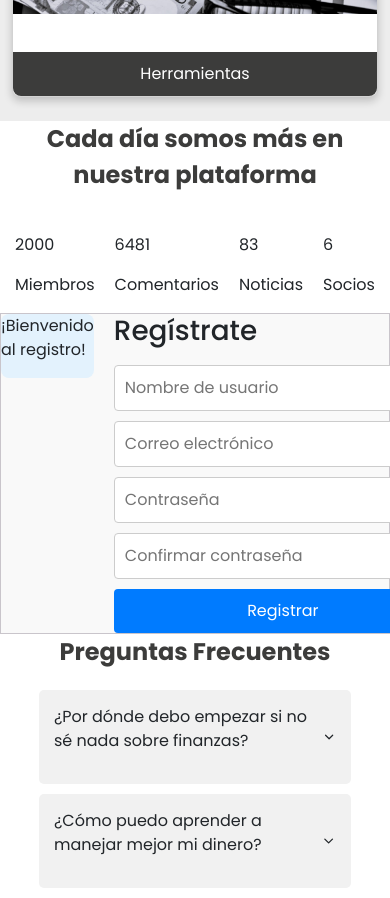
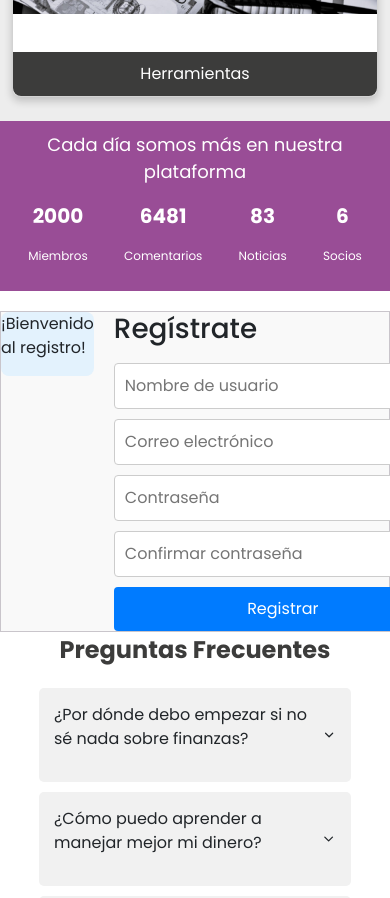
Before and after one commit to feerness/finanfem, a React (Create React App) app: page / in a window 390 px wide. Shown: the part 2160-3058 px from the top of the page. Built offline with nearby package versions, Linux system fonts and the light colour scheme.

Commit message:
finalizacion de la barra de contador

```diff
--- a/src/HomePage/barraContadores.css
+++ b/src/HomePage/barraContadores.css
@@ -0,0 +1,120 @@
+/* Estilo base para el contenedor */
+.containerB {
+    display: flex;
+    flex-direction: column; /* Alinea el título y los datos en una columna */
+    align-items: center;
+    background-color: #994d96;
+    padding: 15px; /* Ajusta el padding para hacer la barra más delgada */
+    box-sizing: border-box;
+    width: 100%;
+    overflow: hidden;
+    margin-bottom: 20px;
+  }
+
+  /* Estilo para el título */
+  .tituloB {
+    margin-bottom: 10px; /* Espacio debajo del título */
+    font-size: 20px;
+    color: #ffffff;
+    text-align: center; /* Centra el título */
+  }
+
+  /* Estilo para el contenedor de datos */
+  .Datos {
+    display: flex;
+    justify-content: space-around; /* Distribuye los elementos horizontalmente */
+    align-items: center;
+    width: 100%; /* Ocupar todo el ancho disponible */
+    flex-direction: row; /* Alinea los contadores en fila horizontalmente */
+}
+
+  /* Estilo para cada contador */
+  .contador-miembros,
+  .contador-comentarios,
+  .contador-noticias,
+  .contador-socios {
+    display: flex;
+    flex-direction: column;
+    align-items: center;
+    opacity: 0; /* Inicialmente oculto */
+    transform: translateY(20px); /* Inicialmente desplazado hacia abajo */
+    animation: appear 1s forwards; /* Aplicar animación */
+  }
+
+  /* Estilo para el contador numérico */
+  .contador-miembros p:nth-child(1),
+  .contador-comentarios p:nth-child(1),
+  .contador-noticias p:nth-child(1),
+  .contador-socios p:nth-child(1) {
+    font-size: 24px; /* Tamaño del texto del contador */
+    font-weight: bold;
+    color: #ffffff;
+  }
+
+  /* Estilo para la etiqueta del contador */
+  .contador-miembros p:nth-child(2),
+  .contador-comentarios p:nth-child(2),
+  .contador-noticias p:nth-child(2),
+  .contador-socios p:nth-child(2) {
+    font-size: 14px; /* Tamaño del texto de la etiqueta */
+    color: #ffffff;
+  }
+
+  /* Animación para hacer aparecer los contadores */
+  @keyframes appear {
+    from {
+      opacity: 0;
+      transform: translateY(20px);
+    }
+    to {
+      opacity: 1;
+      transform: translateY(0);
+    }
+  }
+
+  /* Retrasos para cada contador */
+  .contador-miembros {
+    animation-delay: 0.2s;
+  }
+
+  .contador-comentarios {
+    animation-delay: 0.4s;
+  }
+
+  .contador-noticias {
+    animation-delay: 0.6s;
+  }
+
+  .contador-socios {
+    animation-delay: 0.8s;
+  }
+
+  /* Media queries para mejor responsividad */
+  @media (max-width: 768px) {
+    .containerB {
+      padding: 10px; /* Reducir el padding en pantallas más pequeñas */
+    }
+
+    .tituloB {
+      font-size: 18px; /* Reducir el tamaño del título en pantallas más pequeñas */
+    }
+
+    .contador-miembros p:nth-child(1),
+    .contador-comentarios p:nth-child(1),
+    .contador-noticias p:nth-child(1),
+    .contador-socios p:nth-child(1) {
+      font-size: 20px; /* Reducir el tamaño del contador en pantallas más pequeñas */
+    }
+
+    .contador-miembros p:nth-child(2),
+    .contador-comentarios p:nth-child(2),
+    .contador-noticias p:nth-child(2),
+    .contador-socios p:nth-child(2) {
+      font-size: 12px; /* Reducir el tamaño de la etiqueta en pantallas más pequeñas */
+    }
+
+    .datosContainer {
+      flex-direction: column; /* En pantallas más pequeñas, apilar los contadores verticalmente */
+      align-items: center;
+    }
+  }
--- a/src/HomePage/barraContadores.js
+++ b/src/HomePage/barraContadores.js
@@ -3,10 +3,13 @@ import "./barraContadores.css";
 
 const BarraContadores = () => {
   return (
-    <div className="container">
-          <div className="titulo">
+    <div className="containerB">
+      <div className="tituloDatos">
+        <div className="tituloB">
           <p>Cada día somos más en nuestra plataforma</p>
         </div>
+      </div>
+      <div className="Datos">
         <div className="contador-miembros">
           <p>2000</p>
           <p>Miembros</p>
@@ -24,6 +27,7 @@ const BarraContadores = () => {
           <p>Socios</p>
         </div>
       </div>
+    </div>
   );
 };
 
```
Lines whose indentation alone changed are shown as unchanged.
